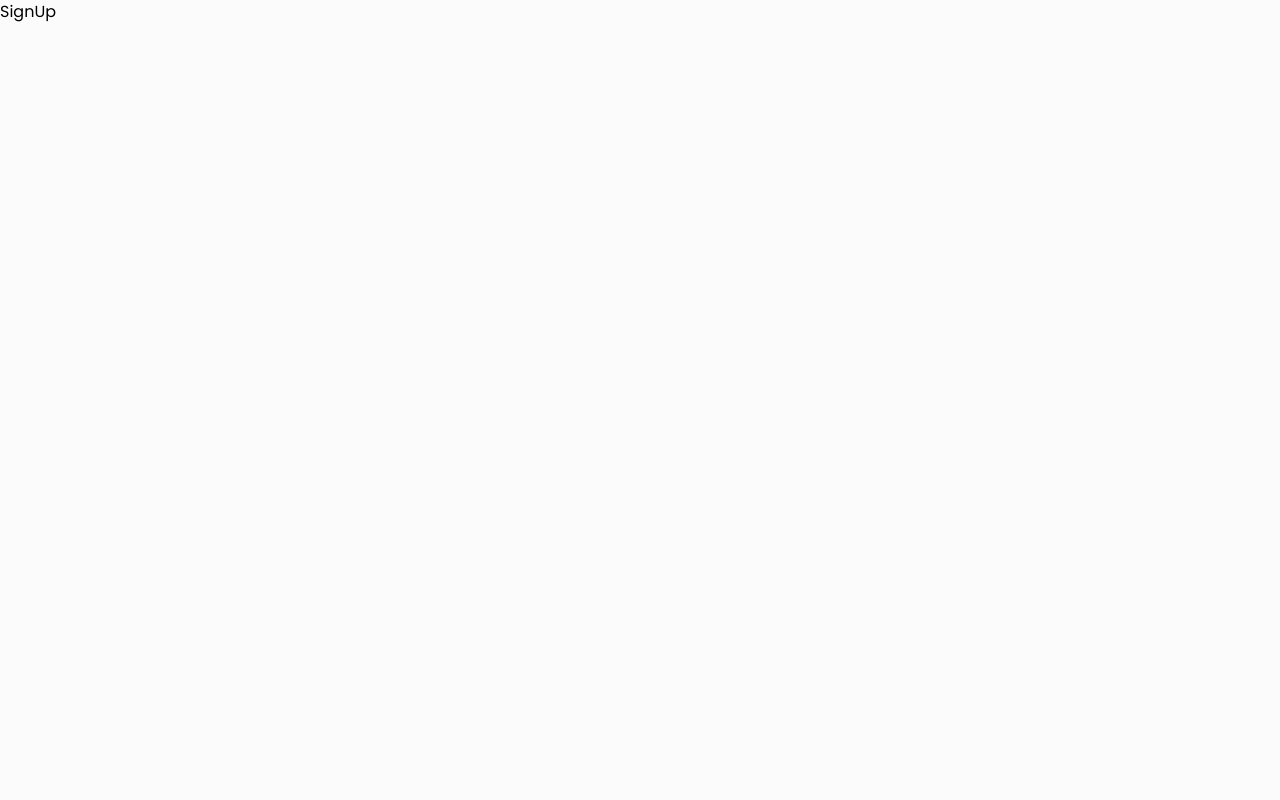
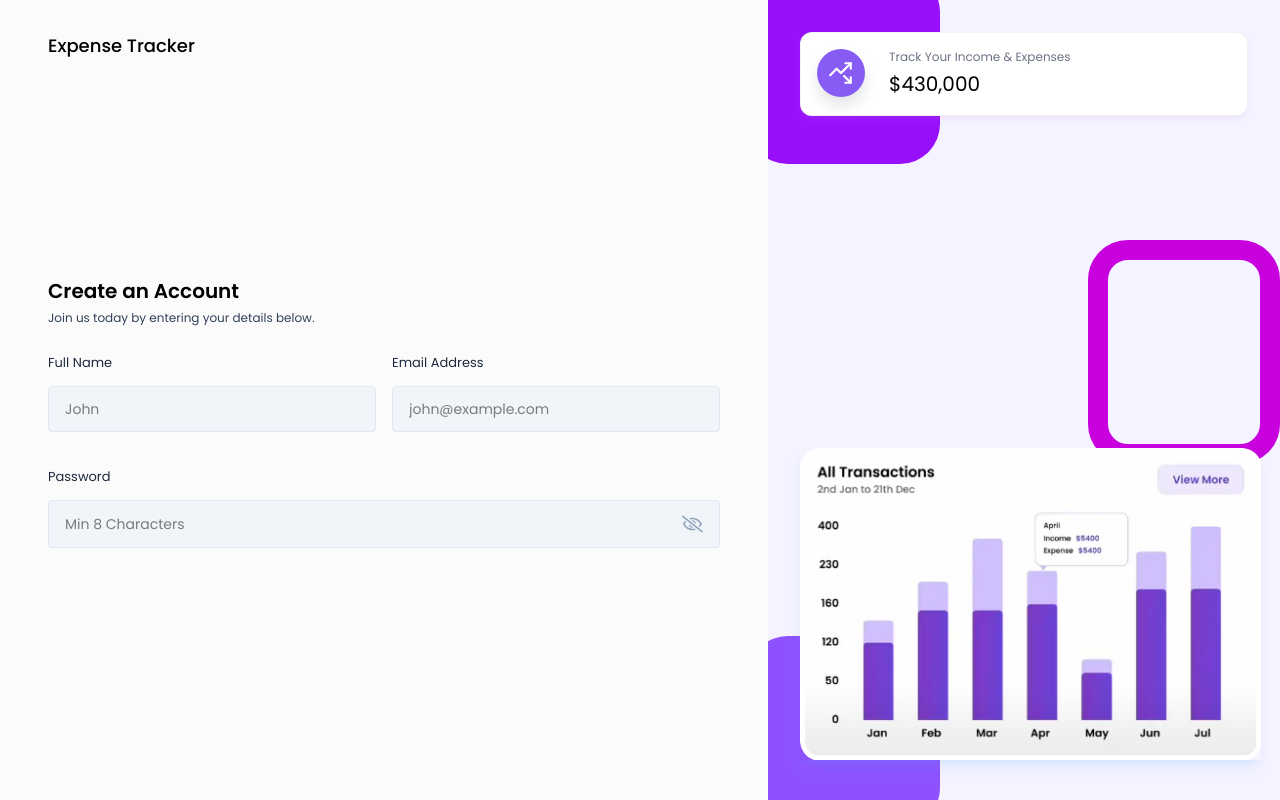
Before and after one commit to vishal911m/CashTrack, a React (Vite) app in the folder frontend/: page /signUp in a window 1280 px wide. Built offline with nearby package versions, Linux system fonts and the light colour scheme.

Commit message:
Building the signUp form UI

```diff
--- a/frontend/src/pages/Auth/SignUp.jsx
+++ b/frontend/src/pages/Auth/SignUp.jsx
@@ -1,8 +1,62 @@
-import React from 'react'
+import React, { useState } from 'react'
+import { useNavigate } from 'react-router-dom';
+import AuthLayout from '../../components/layouts/authLayout';
+import Input from '../../components/Inputs/input';
 
 const SignUp = () => {
+  const [profilePic, setProfilePic] = useState(null);
+  const [fullName, setFullName] = useState("");
+  const [email, setEmail] = useState("");
+  const [password, setPassword] = useState("");
+
+  const [error, setError] = useState(null);
+
+  const navigate = useNavigate();
+
+  //handle signUp form submit
+  const handleSignUp = async(e) =>{
+
+  }
   return (
-    <div>SignUp</div>
+    <AuthLayout>
+      <div className='lg:w-[100%] h-auto md:h-full mt-10 md:mt-0 flex flex-col justify-center'>
+        <h3 className='text-xl font-semibold text-black'>Create an Account</h3>
+        <p className='text-xs text-slate-700 mt-[5px] mb-6'>Join us today by entering your details below.</p>
+
+        <form onSubmit={handleSignUp}>
+
+
+
+          <div className='grid grid-cols-1 md:grid-cols-2 gap-4'>
+            <Input
+              value={fullName}
+              onChange={({target})=> setFullName(target.value)}
+              label="Full Name"
+              placeholder='John'
+              type='text'
+            />
+            <Input
+              value={email}
+              onChange={({target})=>setEmail(target.value)}
+              label="Email Address"
+              placeholder='john@example.com'
+              type='text'
+            />
+            <div className='col-span-2'>
+              <Input
+                value={password}
+                onChange={({target})=>setPassword(target.value)}
+                label="Password"
+                placeholder='Min 8 Characters'
+                type='password'
+              />
+            </div>
+
+          </div>
+        </form>
+      </div>
+
+    </AuthLayout>
   )
 }
 
```
